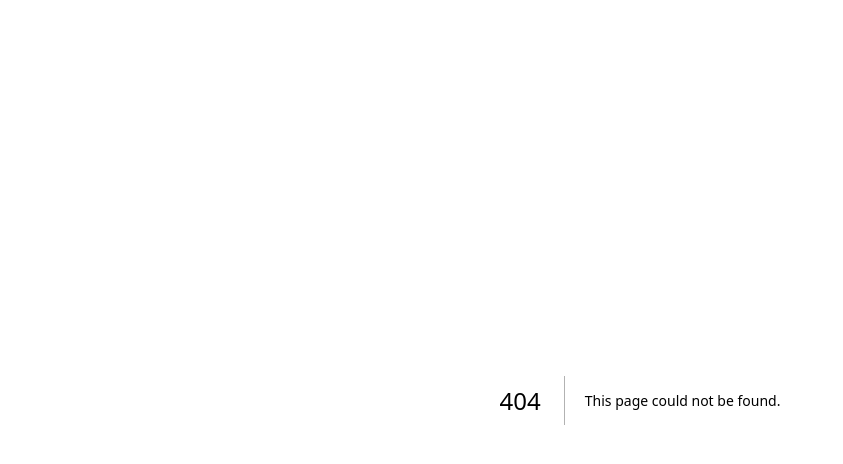
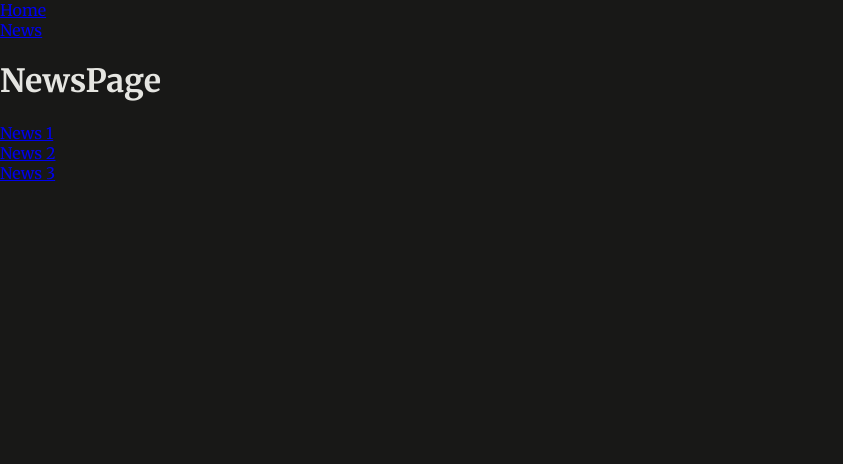
Before and after one commit to tiedsandi/news_paper, a Next.js app: page /news in a window 1280 px wide. Before the commit this address had no page. Shown: the top 464 px of the page, without its empty margins (0-843 px from the left). Built offline with nearby package versions, Linux system fonts and the light colour scheme.

Commit message:
add routing and main-header

```diff
--- a/app/layout.js
+++ b/app/layout.js
@@ -1,3 +1,4 @@
+import MainHeader from '@/components/main-header';
 import './globals.css';
 
 export const metadata = {
@@ -8,7 +9,10 @@ export const metadata = {
 export default function RootLayout({children}) {
   return (
     <html lang='en'>
-      <body>{children}</body>
+      <body>
+        <MainHeader />
+        {children}
+      </body>
     </html>
   );
 }
--- /dev/null
+++ b/app/news/page.js
@@ -0,0 +1,22 @@
+import Link from 'next/link';
+
+const NewsPage = () => {
+  return (
+    <>
+      <h1>NewsPage</h1>
+      <ul>
+        <li>
+          <Link href='news/news1'>News 1</Link>
+        </li>
+        <li>
+          <Link href='news/news2'>News 2</Link>
+        </li>
+        <li>
+          <Link href='news/news3'>News 3</Link>
+        </li>
+      </ul>
+    </>
+  );
+};
+
+export default NewsPage;
--- /dev/null
+++ b/components/main-header.js
@@ -0,0 +1,16 @@
+import Link from 'next/link';
+
+export default function MainHeader() {
+  return (
+    <header>
+      <ul>
+        <li>
+          <Link href='/'>Home</Link>
+        </li>
+        <li>
+          <Link href='/news'>News</Link>
+        </li>
+      </ul>
+    </header>
+  );
+}
```
Also changed, not shown: app/news/[newsId]/page.js (added, +13 -0 lines).
